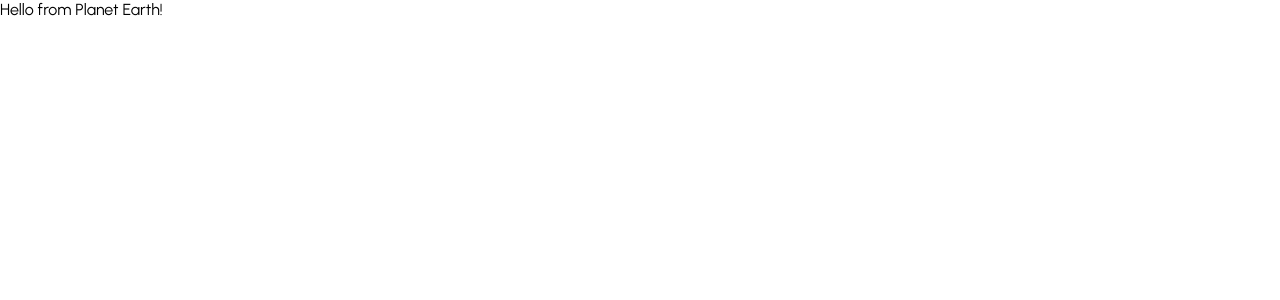
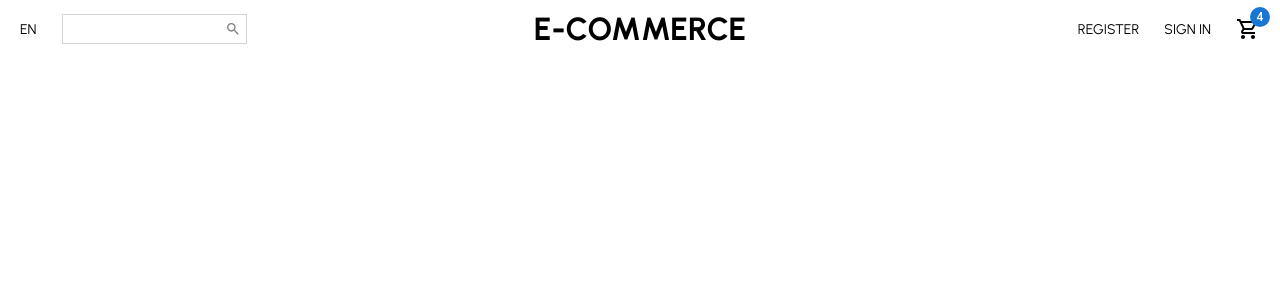
Before and after one commit to Tuzbay/E-Commerce-React-Website, a React (Create React App) app: page / in a window 1280 px wide. Shown: the top 300 px of the page. Built offline with nearby package versions, Linux system fonts and the light colour scheme.

Commit message:
Navbar added

```diff
--- a/package.json
+++ b/package.json
@@ -3,12 +3,17 @@
   "version": "0.1.0",
   "private": true,
   "dependencies": {
+    "@emotion/react": "^11.10.5",
+    "@emotion/styled": "^11.10.5",
+    "@mui/icons-material": "^5.11.0",
+    "@mui/material": "^5.11.5",
     "@testing-library/jest-dom": "^5.16.5",
     "@testing-library/react": "^13.4.0",
     "@testing-library/user-event": "^13.5.0",
     "react": "^18.2.0",
     "react-dom": "^18.2.0",
     "react-scripts": "5.0.1",
+    "styled-components": "^5.3.6",
     "web-vitals": "^2.1.4"
   },
   "scripts": {
--- a/src/App.js
+++ b/src/App.js
@@ -1,7 +1,12 @@
 import "./App.css";
+import Home from "./pages/Home";
 
 function App() {
-  return <div className="app">Hello from Planet Earth!</div>;
+  return (
+    <div className="app">
+      <Home />
+    </div>
+  );
 }
 
 export default App;
--- /dev/null
+++ b/src/components/Navbar.js
@@ -0,0 +1,102 @@
+import React from "react";
+import styled from "styled-components";
+import SearchIcon from "@mui/icons-material/Search";
+import Badge from "@mui/material/Badge";
+import ShoppingCartOutlinedIcon from "@mui/icons-material/ShoppingCartOutlined";
+
+function Navbar() {
+  return (
+    <Container>
+      <Wrapper>
+        <Left>
+          <Language>EN</Language>
+          <SearchContainer>
+            <Input />
+            <SearchIcon style={{ color: "gray", fontSize: 16 }} />
+          </SearchContainer>
+        </Left>
+        <Center>
+          <Logo>E-COMMERCE</Logo>
+        </Center>
+        <Right>
+          <MenuItem>REGISTER</MenuItem>
+          <MenuItem>SIGN IN</MenuItem>
+          <MenuItem>
+            <Badge badgeContent={4} color="primary">
+              <ShoppingCartOutlinedIcon />
+            </Badge>
+          </MenuItem>
+        </Right>
+      </Wrapper>
+    </Container>
+  );
+}
+
+export default Navbar;
+
+// ! Main Start ! \\
+
+const Container = styled.div`
+  height: 60px;
+`;
+
+const Wrapper = styled.div`
+  padding: 10px 20px;
+  display: flex;
+  justify-content: space-between;
+  align-items: center;
+`;
+
+// ! Main End ! \\
+
+// ! Left Side Start ! \\
+const Language = styled.div`
+  font-size: 14px;
+  cursor: pointer;
+`;
+
+const SearchContainer = styled.div`
+  border: 0.5px solid lightgray;
+  display: flex;
+  align-items: center;
+  margin-left: 25px;
+  padding: 5px;
+`;
+
+const Input = styled.input`
+  border: none;
+  outline: none;
+`;
+
+const Left = styled.div`
+  flex: 1;
+  display: flex;
+  align-items: center;
+`;
+// ! Left Side End ! \\
+
+// ! Center Side Start ! \\
+const Center = styled.div`
+  flex: 1;
+  text-align: center;
+`;
+
+const Logo = styled.h1`
+  font-weight: bold;
+`;
+// ! Center Side End ! \\
+
+// ! Right Side Start ! \\
+const Right = styled.div`
+  flex: 1;
+  display: flex;
+  align-items: center;
+  justify-content: flex-end;
+`;
+
+const MenuItem = styled.div`
+  font-size: 14px;
+  cursor: pointer;
+  margin-left: 25px;
+`;
+// ! Right Side End ! \\
--- /dev/null
+++ b/src/pages/Home.js
@@ -0,0 +1,12 @@
+import React from "react";
+import Navbar from "../components/Navbar";
+
+function Home() {
+  return (
+    <div>
+      <Navbar />
+    </div>
+  );
+}
+
+export default Home;
```
Also changed, not shown: src/components/Announcement.js (added, +8 -0 lines), 1 other file (tests, documents, lock files or other folders).
